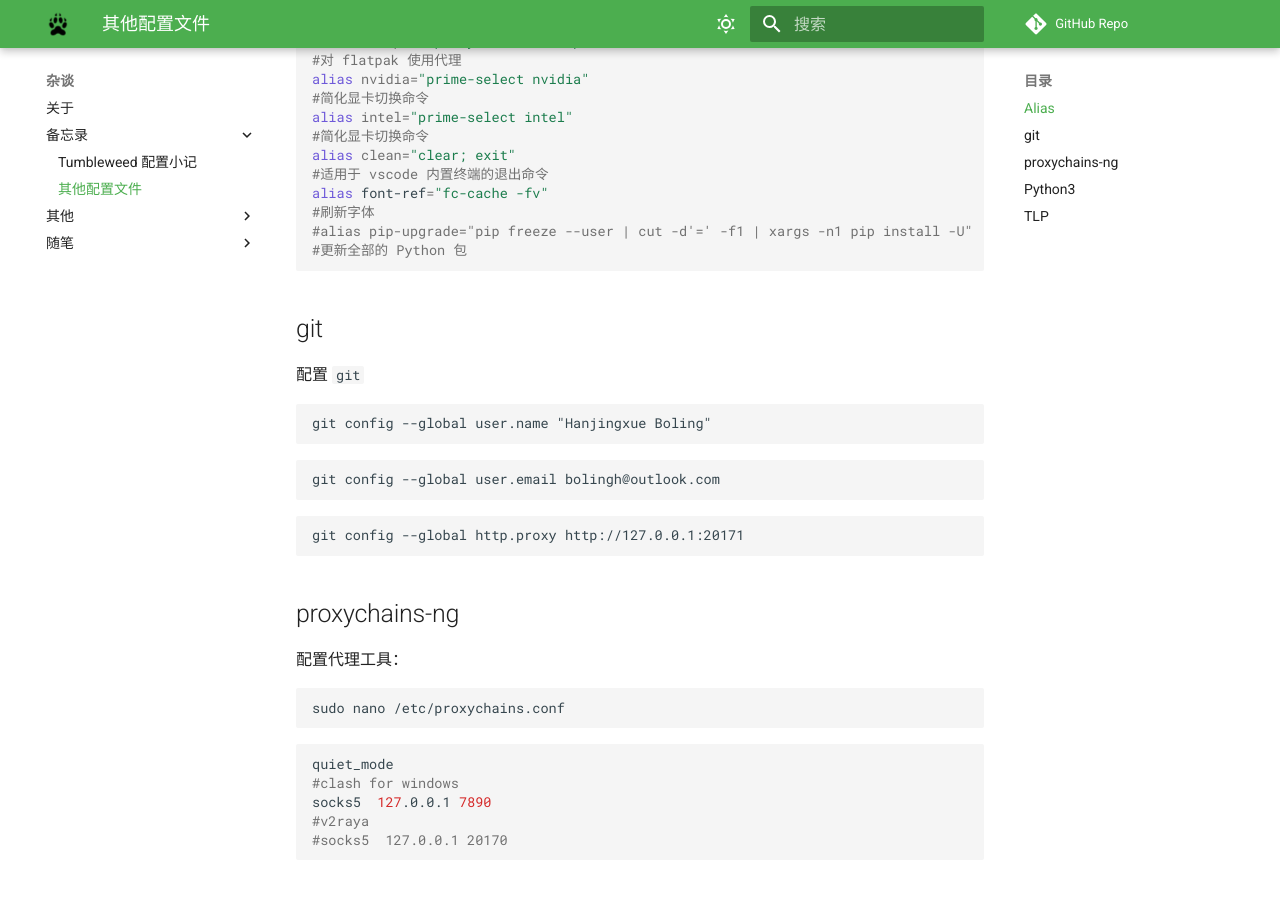
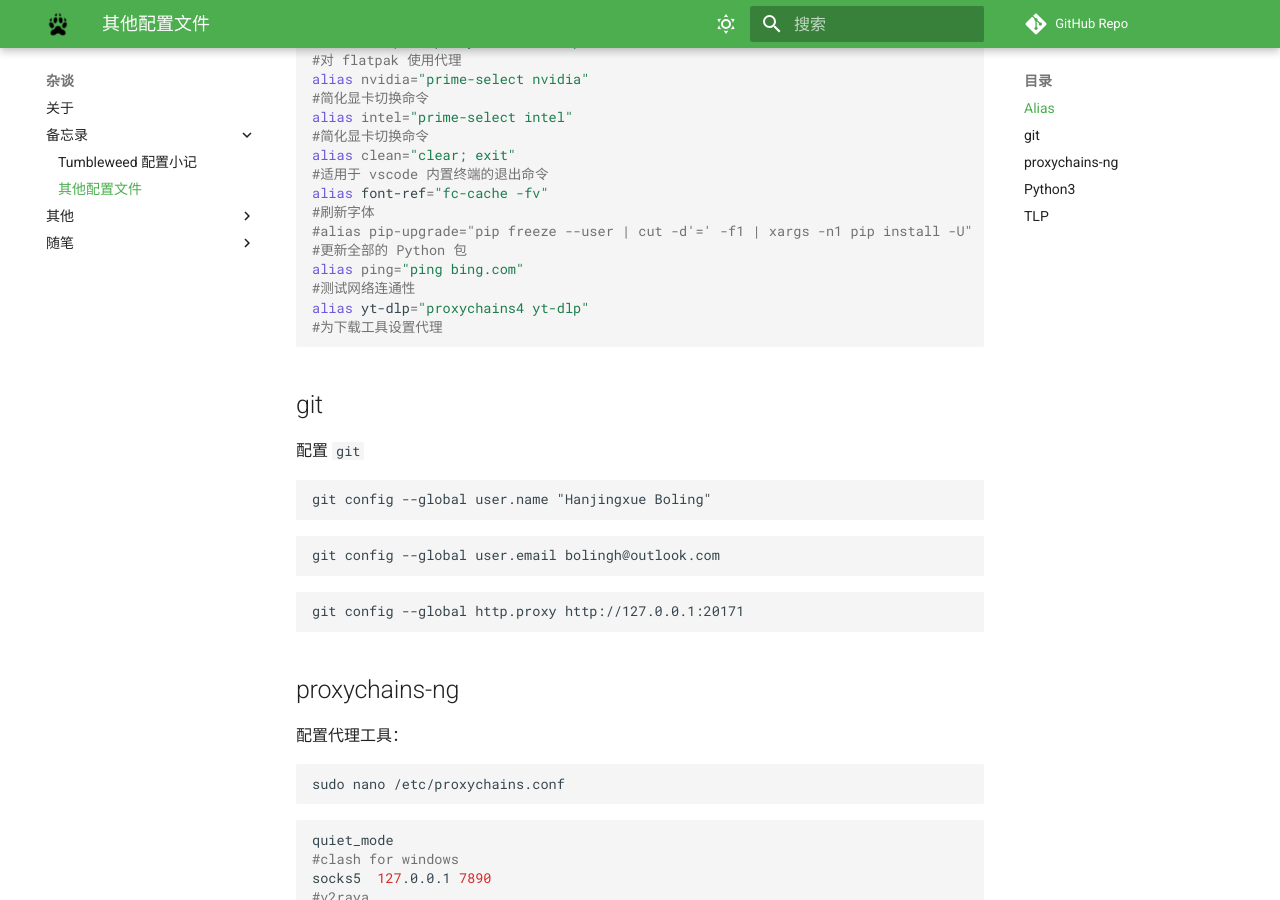
Before and after one commit to Hanjingxue-Boling/Whiteboard, an MkDocs documentation site: the page built from docs/essay/memo/other-configs.md, in a window 1280 px wide and 900 px high, scrolled down 527 px. Built offline with MkDocs 1.6.1 and Material for MkDocs 9.7.7, drawn with Linux system fonts in a browser that asks for light colours; comment, search, counter and statistics services are not loaded.

Commit message:
2022-05-05-01

````diff
--- a/docs/essay/memo/other-configs.md
+++ b/docs/essay/memo/other-configs.md
@@ -29,6 +29,10 @@ alias font-ref="fc-cache -fv"
 #刷新字体
 #alias pip-upgrade="pip freeze --user | cut -d'=' -f1 | xargs -n1 pip install -U"
 #更新全部的 Python 包
+alias ping="ping bing.com"
+#测试网络连通性
+alias yt-dlp="proxychains4 yt-dlp"
+#为下载工具设置代理
 ```
 
 ## git
````
Also changed, not shown: docs/essay/memo/opensuse.md (+1 -1 lines).
